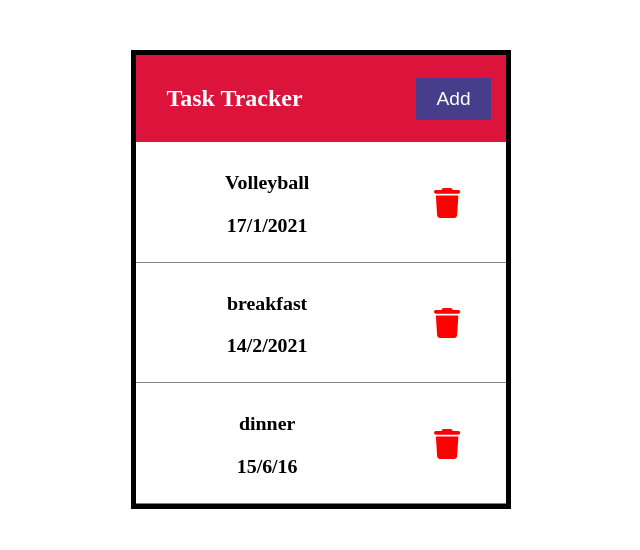
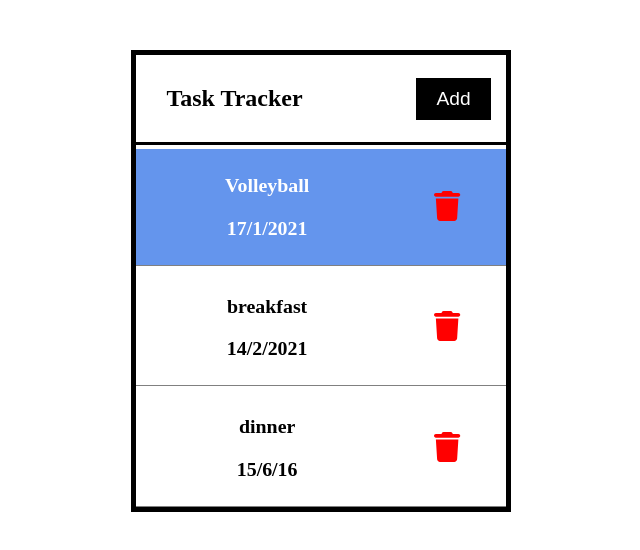
Before and after one commit to abdallah0128318/angularjs-jsonServer-CRUD-operations, an Angular app: page / in a window 1280 px wide. Shown: the top 550 px of the page, without its empty margins (319-959 px from the left). Built offline with nearby package versions, Linux system fonts and the light colour scheme; data requests are answered from the project's data file.

Commit message:
added add-task feature

```diff
--- a/db.json
+++ b/db.json
@@ -1,19 +1,19 @@
 {
   "tasks": [
     {
-      "id": 2,
+      "id": 1,
       "text": "Volleyball",
       "day": "17/1/2021",
-      "reminder": false
+      "reminder": true
     },
     {
-      "id": 3,
+      "id": 2,
       "text": "breakfast",
       "day": "14/2/2021",
       "reminder": false
     },
     {
-      "id": 4,
+      "id": 3,
       "text": "dinner",
       "day": "15/6/16",
       "reminder": false
--- a/src/app/app.module.ts
+++ b/src/app/app.module.ts
@@ -1,6 +1,7 @@
 import { NgModule } from '@angular/core';
 import { BrowserModule } from '@angular/platform-browser';
 import { HttpClientModule } from '@angular/common/http';
+import { FormsModule } from '@angular/forms';
 
 
 import { AppComponent } from './app.component';
@@ -24,6 +25,7 @@ import { ButtonComponent } from './components/button/button.component';
     BrowserModule,
     HttpClientModule,
     FontAwesomeModule,
+    FormsModule,
   ],
   providers: [],
   bootstrap: [AppComponent]
--- a/src/app/components/add-task/add-task.component.css
+++ b/src/app/components/add-task/add-task.component.css
@@ -1,7 +1,7 @@
 .add-task
 {
     padding:20px 10px;
-    background-color: rgb(247, 156, 123);
+    background-color: rgb(39, 157, 207);
     color: white;
     margin: 10px;
     border-radius: 15px;
--- a/src/app/components/add-task/add-task.component.html
+++ b/src/app/components/add-task/add-task.component.html
@@ -1,18 +1,19 @@
-<form class="add-task" *ngIf="showForm">
+<form class="add-task" *ngIf="showForm" (ngSubmit)="onSubmit()" >
 
     <div class="form-group">
         <label for="text">Text</label>
-        <input type="text" name="text" placeholder="Enter a task">
+        <input type="text" name="text" placeholder="Enter a task" [(ngModel)]="text">
     </div>
     <div class="form-group">
         <label for="day">Day</label>
-        <input type="text" name="day" placeholder="Enter a date">
+        <input type="text" name="day" placeholder="Enter a date" [(ngModel)]="day">
     </div>
     <div class="check-group">
-        <input type="checkbox" name="reminder" id="reminderInput">
+        <input type="checkbox" name="reminder" id="reminderInput" [(ngModel)]="reminder">
         <label for="reminder" id="reminderLabel">set reminder</label>
     </div>
 
     <input type="submit" value="Send" name="send" id="add-task-btn">
+</form>
 
-</form>
+<h3 *ngIf="error" [ngStyle]="{'color': 'red', 'text-align': 'center'}" > {{error}} </h3>
--- a/src/app/components/add-task/add-task.component.ts
+++ b/src/app/components/add-task/add-task.component.ts
@@ -1,4 +1,4 @@
-import { Component, OnInit } from '@angular/core';
+import { Component, EventEmitter, OnInit, Output } from '@angular/core';
 import { UiServiceService } from 'src/app/services/ui-service.service';
 
 @Component({
@@ -9,6 +9,15 @@ import { UiServiceService } from 'src/app/services/ui-service.service';
 export class AddTaskComponent implements OnInit {
 
   showForm: boolean = false;
+  text:string;
+  day: string;
+  reminder: boolean;
+  error: string = '';
+
+  // this is a custom event to be triggered at the tasks component template just to
+  // call all 'TaskService' methods at the tasks.component.ts file
+
+  @Output() addTask = new EventEmitter();
 
   constructor(private uiService: UiServiceService ) {
     this.uiService.subjectAsObservable().subscribe(value => this.showForm = value);
@@ -18,4 +27,27 @@ export class AddTaskComponent implements OnInit {
   ngOnInit(): void {
   }
 
+  onSubmit()
+  {
+    if(!this.text || !this.day)
+    {
+      this.error = 'Please, Enter a task and a date';
+      return;
+    }
+
+    const newTask = {
+      text: this.text,
+      day: this.day,
+      reminder: this.reminder
+    }
+
+    this.addTask.emit(newTask);
+
+    this.error = '';
+    this.text = '';
+    this.day = '';
+    this.reminder = false;
+
+  }
+
 }
--- a/src/app/components/header/header.component.css
+++ b/src/app/components/header/header.component.css
@@ -1,17 +1,16 @@
 header
 {
     width: 100%;
-    background-color: crimson;
     display: flex;
     flex-direction: row;
     align-items: center;
     justify-content: center;
+    border-bottom: 3px solid black;
 
 }
 header h2
 {
     padding: 30px;
     margin: 0;
-    color: white;
     flex: 65%;
 }
--- a/src/app/components/header/header.component.html
+++ b/src/app/components/header/header.component.html
@@ -10,6 +10,6 @@
 
     <app-button
     text="{{ addBtnClicked? 'Close' : 'Add'}}"
-    bg_color="{{addBtnClicked? 'red' : 'darkslateblue'}}"
+    bg_color="{{addBtnClicked? 'red' : 'black'}}"
     color="#ffffff" (btnClick)="toggleFormAndBtn()"></app-button>
 </header>
--- a/src/app/components/header/header.component.ts
+++ b/src/app/components/header/header.component.ts
@@ -14,7 +14,7 @@ export class HeaderComponent implements OnInit {
 
   constructor(private uiService: UiServiceService) {
     this.uiService.subjectAsObservable()
-    .subscribe(value => {this.addBtnClicked = value; console.log(this.addBtnClicked)});
+    .subscribe(value => {this.addBtnClicked = value});
   }
 
   ngOnInit(): void {
--- a/src/app/components/tasks/tasks.component.html
+++ b/src/app/components/tasks/tasks.component.html
@@ -1,4 +1,4 @@
-<app-add-task></app-add-task>
+<app-add-task (addTask)="addNewTask($event)"></app-add-task>
 <app-task-item
     *ngFor="let task of tasks"
     [task]="task"
--- a/src/app/components/tasks/tasks.component.ts
+++ b/src/app/components/tasks/tasks.component.ts
@@ -26,7 +26,12 @@ export class TasksComponent implements OnInit {
   toggleReminder(task: Task)
   {
     task.reminder = !task.reminder;
-    this.taskService.toggleReminder(task).subscribe(() => console.log(task));
+    this.taskService.toggleReminder(task).subscribe();
+  }
+
+  addNewTask(task: Task): void
+  {
+    this.taskService.addNewTask(task).subscribe(task => this.tasks.push(task));
   }
 
 }
--- a/src/app/services/task.service.ts
+++ b/src/app/services/task.service.ts
@@ -34,4 +34,9 @@ export class TaskService {
   {
     return this.http.put<Task>(`${this.base_url}/${task.id}`, task, headersOptions);
   }
+
+  addNewTask(task: Task): Observable<Task>
+  {
+    return this.http.post<Task>(this.base_url, task, headersOptions);
+  }
 }
```
